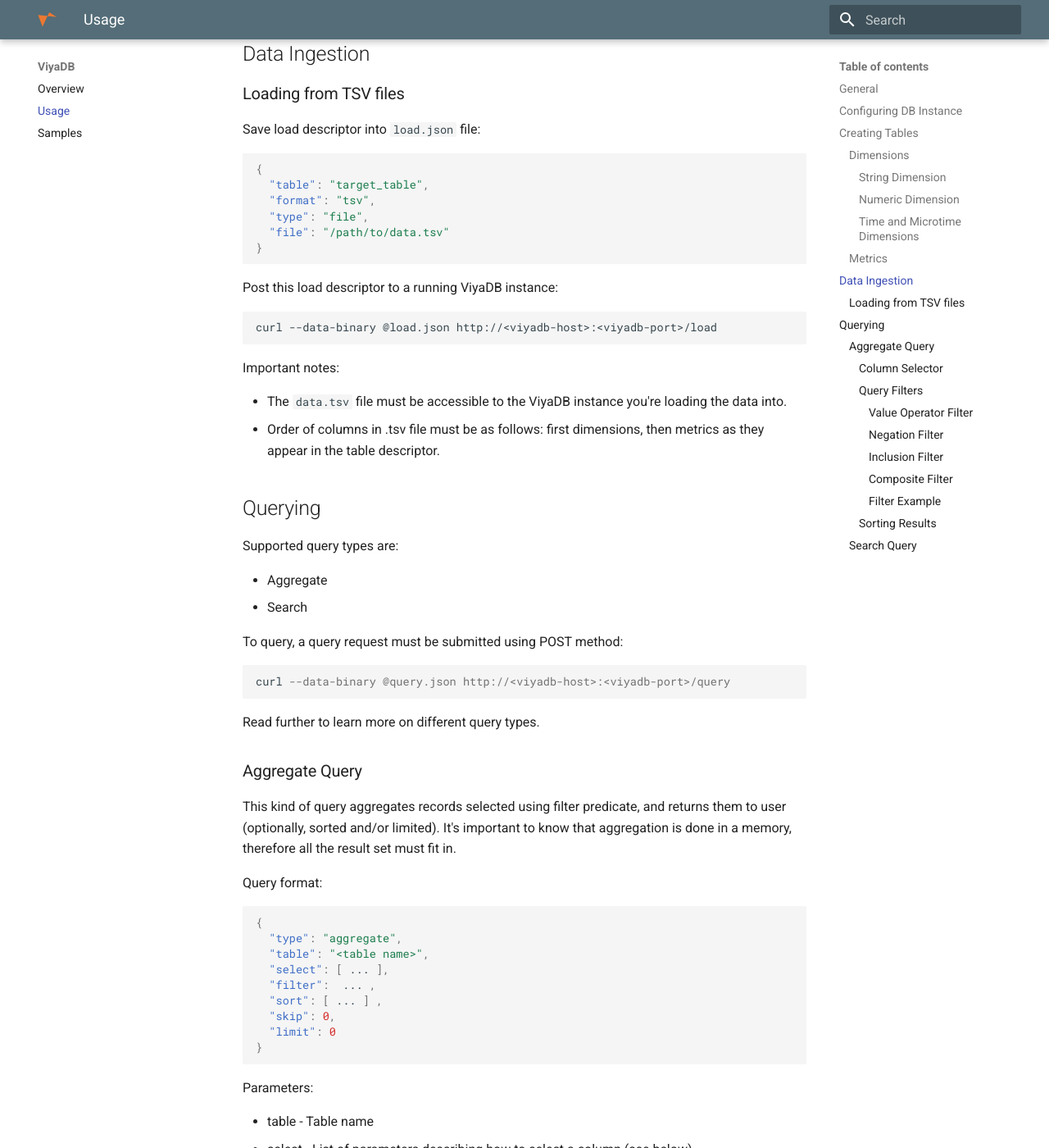
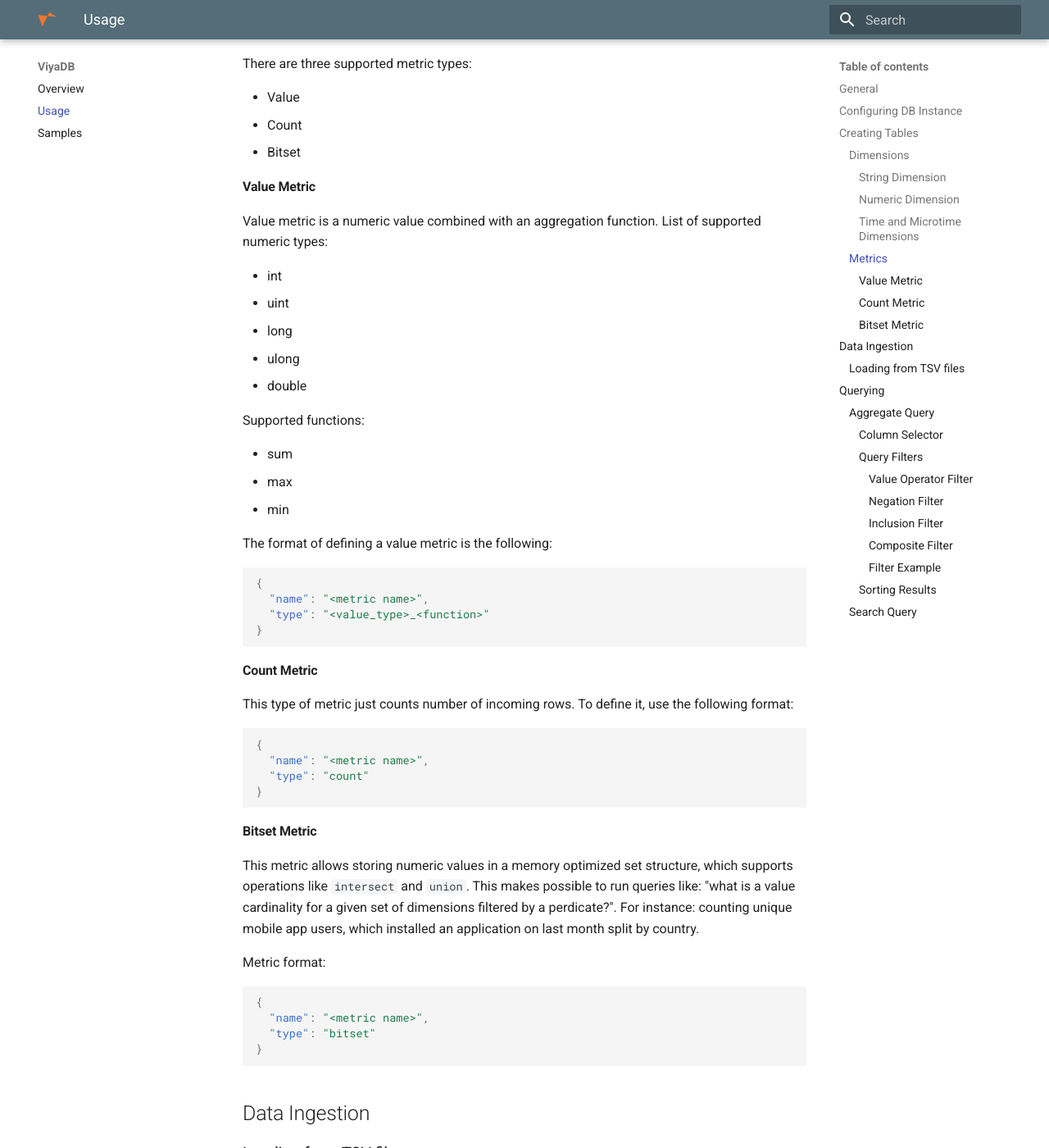
Before and after one commit to viyadb/website, an MkDocs documentation site: the page built from docs/usage.md, in a window 1280 px wide and 1400 px high, scrolled down 4428 px. Shown: the whole window at 82% size. Built offline with MkDocs 1.6.1 and Material for MkDocs 9.7.7, drawn with Linux system fonts in a browser that asks for light colours; old or Windows-style settings are respelled for this version of MkDocs; some of the changed text lies outside the part shown.

Commit message:
added documentation regarding metrics

````diff
--- a/docs/usage.md
+++ b/docs/usage.md
@@ -1,7 +1,7 @@
 Usage
 ======
 
-The following section describes how to configure and run a ViyaDB instance.
+The following section describes how to configure and run a ViyaDB instance on a single node.
 
 ## General
 
@@ -58,6 +58,16 @@
 ```bash
 curl --data-binary @table.json http://<viyadb-host>:<viyadb-port>/tables
 ```
+
+!!! note "Explanation in SQL terms"
+    An analogy can be drawn between ViyaDB tables and SQL aggregation queries.
+    For example, consider the following SQL statement:
+
+    ```sql
+    SELECT app_id, SUM(revenue) FROM events GROUP BY app_id
+    ```
+
+    This example translates to ViyaDB table `events` that has a single dimension `app_id` and a single metric `revenue`.
 
 ### Dimensions
 
@@ -180,6 +190,59 @@
  * Value
  * Count
  * Bitset
+
+#### Value Metric
+
+Value metric is a numeric value combined with an aggregation function.  List of supported numeric types:
+
+ + int
+ + uint
+ + long
+ + ulong
+ + double
+
+Supported functions:
+
+ + sum
+ + max
+ + min
+
+The format of defining a value metric is the following:
+
+```json
+{
+  "name": "<metric name>",
+  "type": "<value_type>_<function>"
+}
+```
+
+#### Count Metric
+
+This type of metric just counts number of incoming rows. To define it, use the following format:
+
+```json
+{
+  "name": "<metric name>",
+  "type": "count"
+}
+```
+
+#### Bitset Metric
+
+This metric allows storing numeric values in a memory optimized set structure, which supports
+operations like `intersect` and `union`. This makes possible to run queries like: "what is a value
+cardinality for a given set of dimensions filtered by a perdicate?". For instance: counting unique
+mobile app users, which installed an application on last month split by country.
+
+Metric format:
+
+
+```json
+{
+  "name": "<metric name>",
+  "type": "bitset"
+}
+```
 
 ## Data Ingestion
 
````
